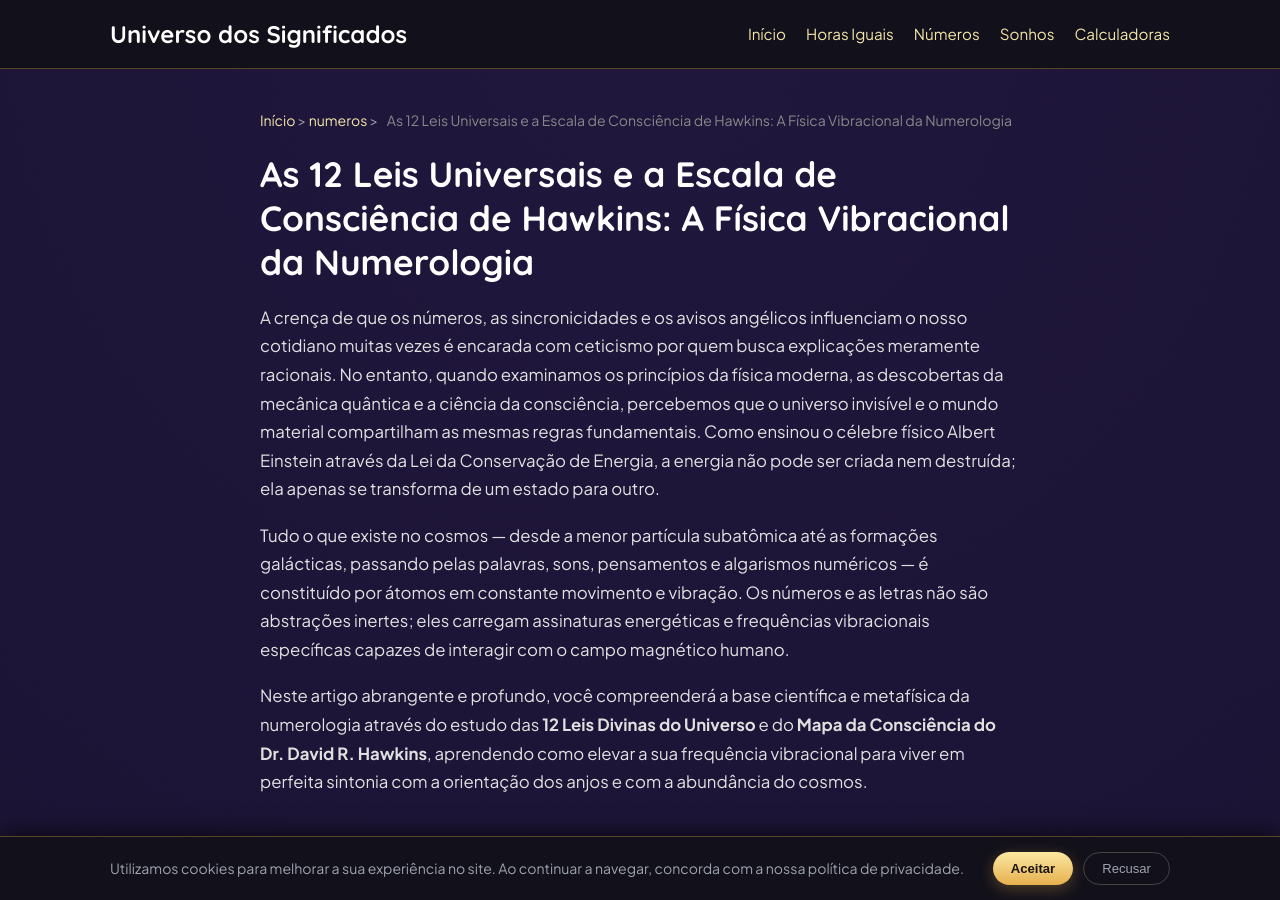
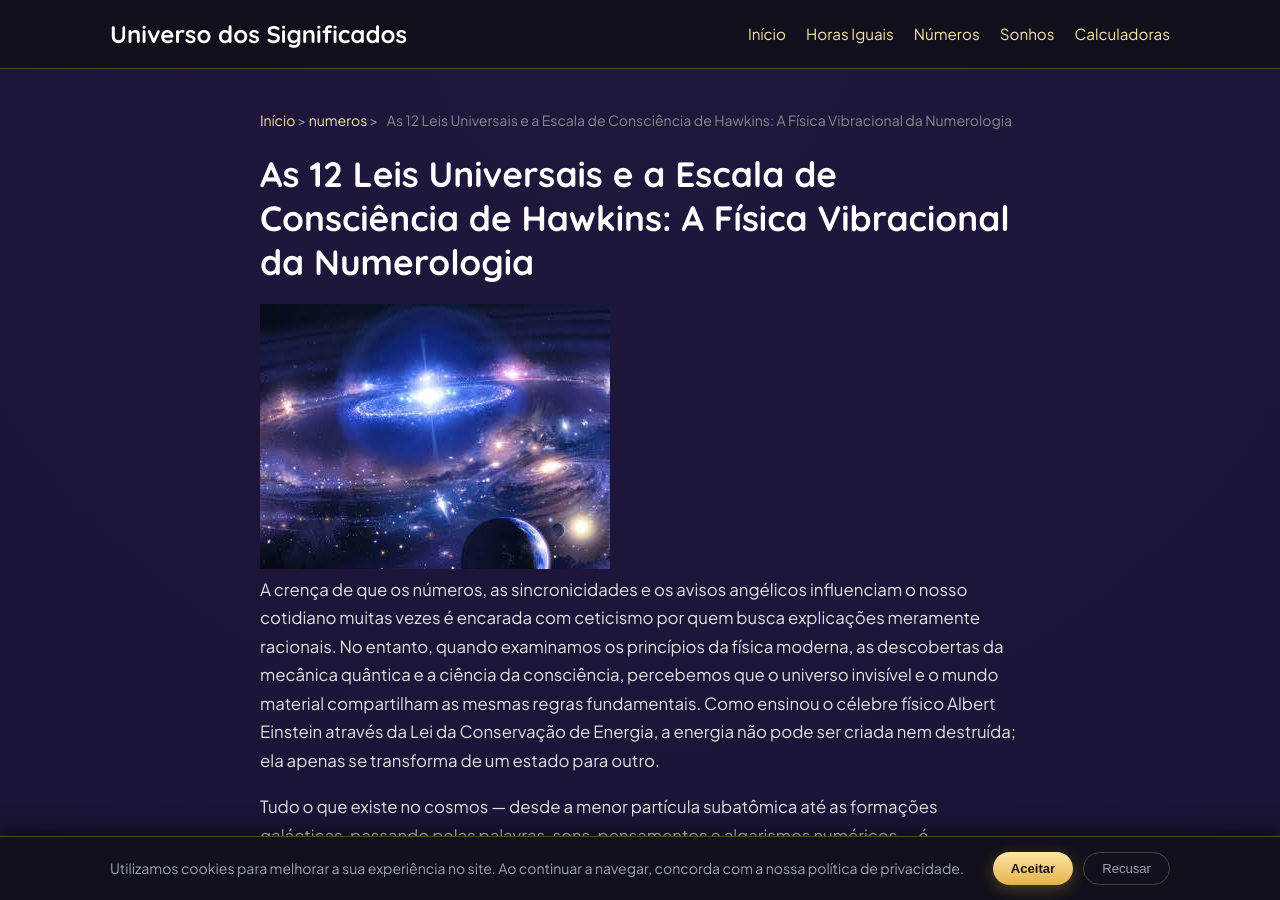
Before and after one commit to dreams-num/portal-significados, a Jekyll site: the page built from _posts/2026-10-03-As-12-Leis-Universais-e-a-Escala-de-Consciência.md, in a window 1280 px wide and 900 px high. Built offline with Jekyll 4.4.1, drawn with Linux system fonts in a browser that asks for light colours.

Commit message:
Update post on universal laws with new image
Add featured image and enhance introduction about universal laws and consciousness.

```diff
--- a/_posts/2026-10-03-As-12-Leis-Universais-e-a-Escala-de-Consciência.md
+++ b/_posts/2026-10-03-As-12-Leis-Universais-e-a-Escala-de-Consciência.md
@@ -9,6 +9,10 @@
 ---
 
 # As 12 Leis Universais e a Escala de Consciência de Hawkins: A Física Vibracional da Numerologia
+
+<figure class="post-featured-image">
+  <img src="{{ '/assets/images/test-image1.jpeg' | relative_url }}" alt="Imagem de teste" class="img-fluid rounded">
+</figure>
 
 A crença de que os números, as sincronicidades e os avisos angélicos influenciam o nosso cotidiano muitas vezes é encarada com ceticismo por quem busca explicações meramente racionais. No entanto, quando examinamos os princípios da física moderna, as descobertas da mecânica quântica e a ciência da consciência, percebemos que o universo invisível e o mundo material compartilham as mesmas regras fundamentais. Como ensinou o célebre físico Albert Einstein através da Lei da Conservação de Energia, a energia não pode ser criada nem destruída; ela apenas se transforma de um estado para outro.
 
```
